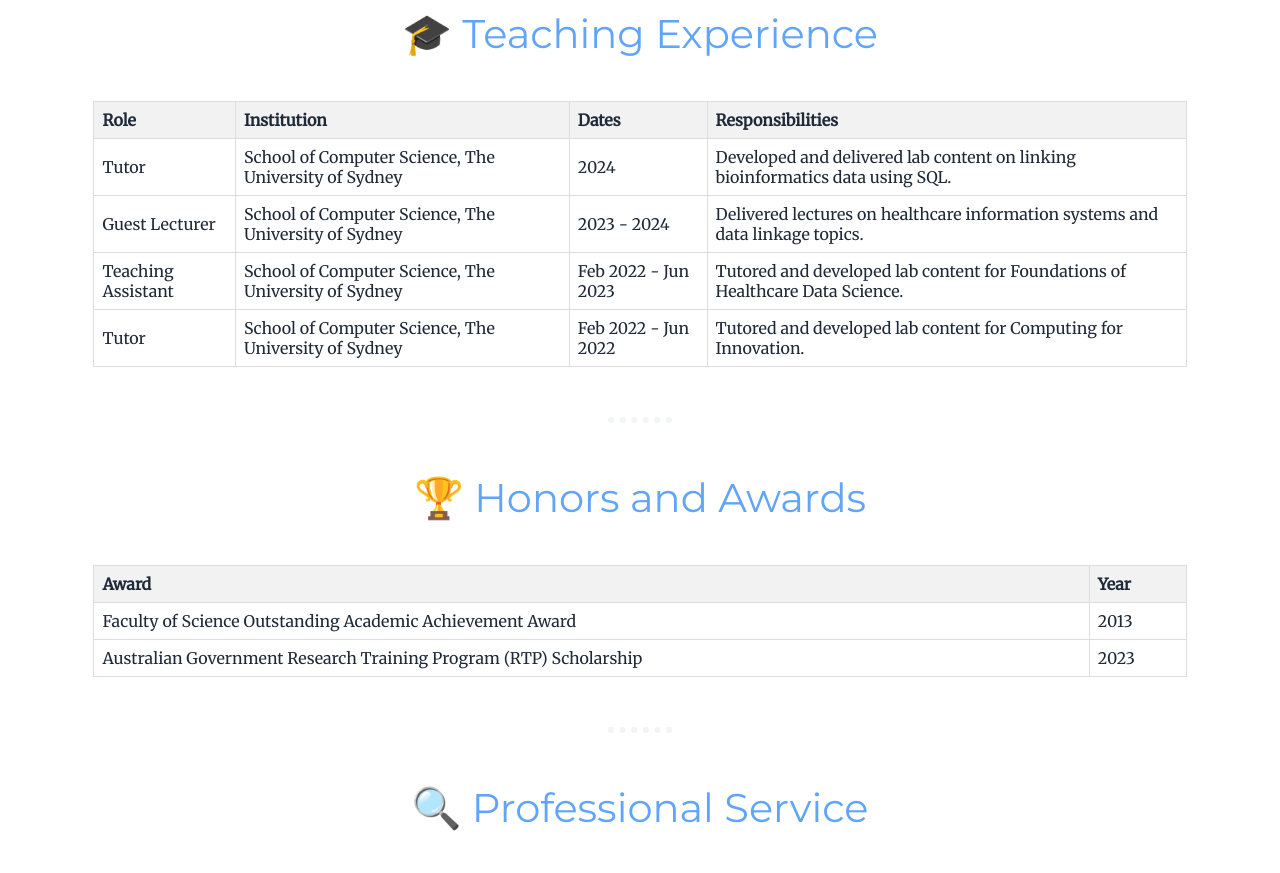
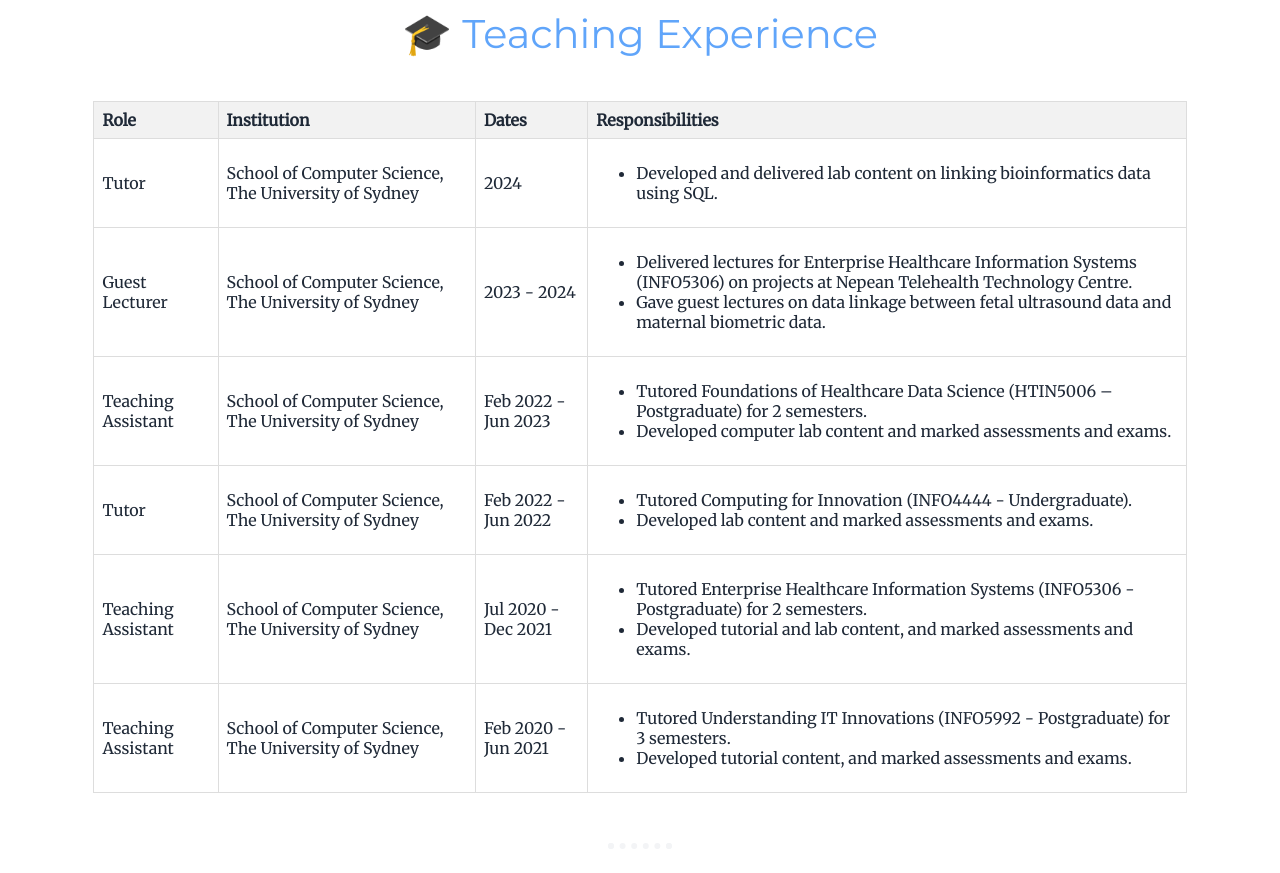
Before and after one commit to DasuberVetLeonidas/Leo-Personal-Profile, a plain HTML site: page index.html in a window 1280 px wide. Shown: the part 2640-3513 px from the top of the page. Drawn offline with Linux system fonts and the light colour scheme.

Commit message:
update index.html

```diff
--- a/index.html
+++ b/index.html
@@ -25,7 +25,7 @@
         <div class="profile">
             <img class="profile-img" src="./images/profile_photo.png" alt="profile-img">
             <h2>Hello!</h2>
-            <p class="intro">I am a researcher with a background in veterinary science and engineering. Currently, I’m pursuing my PhD in Engineering & IT at the University of Sydney. I specialize in telehealth technologies, machine learning, and patient onboarding systems.</p>
+            <p class="intro">I am a researcher with a background in veterinary science and engineering. Currently, I’m pursuing my PhD in Engineering & IT at the University of Sydney. I specialise in telehealth technologies, machine learning, and patient onboarding systems.</p>
         </div>
 
         <hr>
@@ -154,29 +154,69 @@
                         <td>Tutor</td>
                         <td>School of Computer Science, The University of Sydney</td>
                         <td>2024</td>
-                        <td>Developed and delivered lab content on linking bioinformatics data using SQL.</td>
+                        <td><ul>
+                            <li>Developed and delivered lab content on linking bioinformatics data using SQL.</li>
+                        </ul></td>
                     </tr>
                     <tr>
                         <td>Guest Lecturer</td>
                         <td>School of Computer Science, The University of Sydney</td>
                         <td>2023 - 2024</td>
-                        <td>Delivered lectures on healthcare information systems and data linkage topics.</td>
+                        <td>
+                            <ul>
+                                <li>Delivered lectures for Enterprise Healthcare Information Systems (INFO5306) on projects at Nepean Telehealth Technology Centre.</li>
+                                <li>Gave guest lectures on data linkage between fetal ultrasound data and maternal biometric data.</li>
+                            </ul>
+                        </td>
                     </tr>
                     <tr>
                         <td>Teaching Assistant</td>
                         <td>School of Computer Science, The University of Sydney</td>
                         <td>Feb 2022 - Jun 2023</td>
-                        <td>Tutored and developed lab content for Foundations of Healthcare Data Science.</td>
+                        <td>
+                            <ul>
+                                <li>Tutored Foundations of Healthcare Data Science (HTIN5006 – Postgraduate) for 2 semesters.</li>
+                                <li>Developed computer lab content and marked assessments and exams.</li>
+                            </ul>
+                        </td>
                     </tr>
                     <tr>
                         <td>Tutor</td>
                         <td>School of Computer Science, The University of Sydney</td>
                         <td>Feb 2022 - Jun 2022</td>
-                        <td>Tutored and developed lab content for Computing for Innovation.</td>
+                        <td>
+                            <ul>
+                                <li>Tutored Computing for Innovation (INFO4444 - Undergraduate).</li>
+                                <li>Developed lab content and marked assessments and exams.</li>
+                            </ul>
+                        </td>
+                    </tr>
+                    <tr>
+                        <td>Teaching Assistant</td>
+                        <td>School of Computer Science, The University of Sydney</td>
+                        <td>Jul 2020 - Dec 2021</td>
+                        <td>
+                            <ul>
+                                <li>Tutored Enterprise Healthcare Information Systems (INFO5306 - Postgraduate) for 2 semesters.</li>
+                                <li>Developed tutorial and lab content, and marked assessments and exams.</li>
+                            </ul>
+                        </td>
+                    </tr>
+                    <tr>
+                        <td>Teaching Assistant</td>
+                        <td>School of Computer Science, The University of Sydney</td>
+                        <td>Feb 2020 - Jun 2021</td>
+                        <td>
+                            <ul>
+                                <li>Tutored Understanding IT Innovations (INFO5992 - Postgraduate) for 3 semesters.</li>
+                                <li>Developed tutorial content, and marked assessments and exams.</li>
+                            </ul>
+                        </td>
                     </tr>
                 </tbody>
             </table>
         </div>
+
 
         <hr>
 
@@ -243,7 +283,7 @@
                         <td><a href="https://www.astrobin.com/users/DasUberLeoIrene/" target="_blank">Link to Astrobin Profile</a></td>
                     </tr>
                     <tr>
-                        <td>Analog Photography</td>
+                        <td>General Photography</td>
                         <td><a href="sample_photos.html">Gallery</a></td>
                     </tr>
                     <tr>
```
